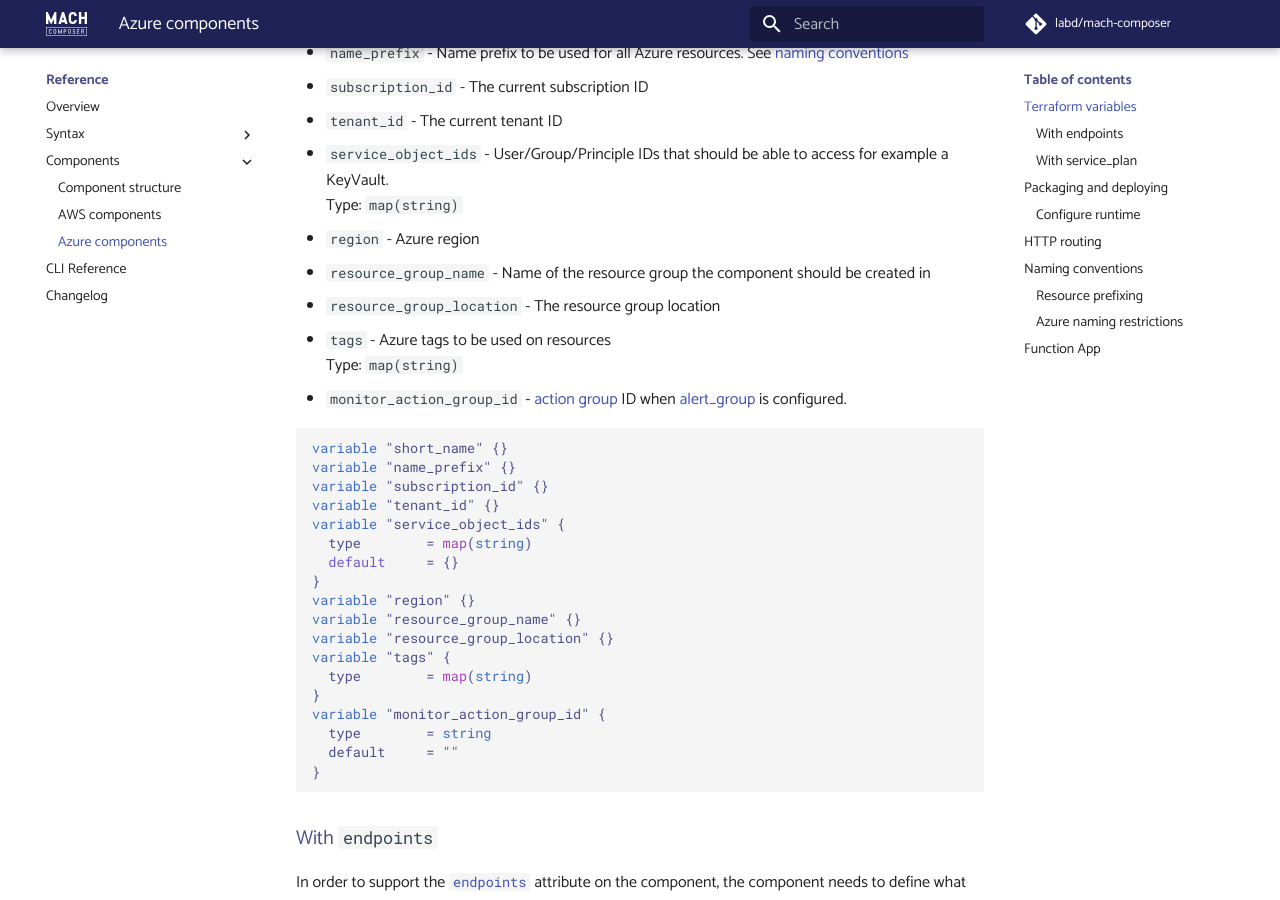
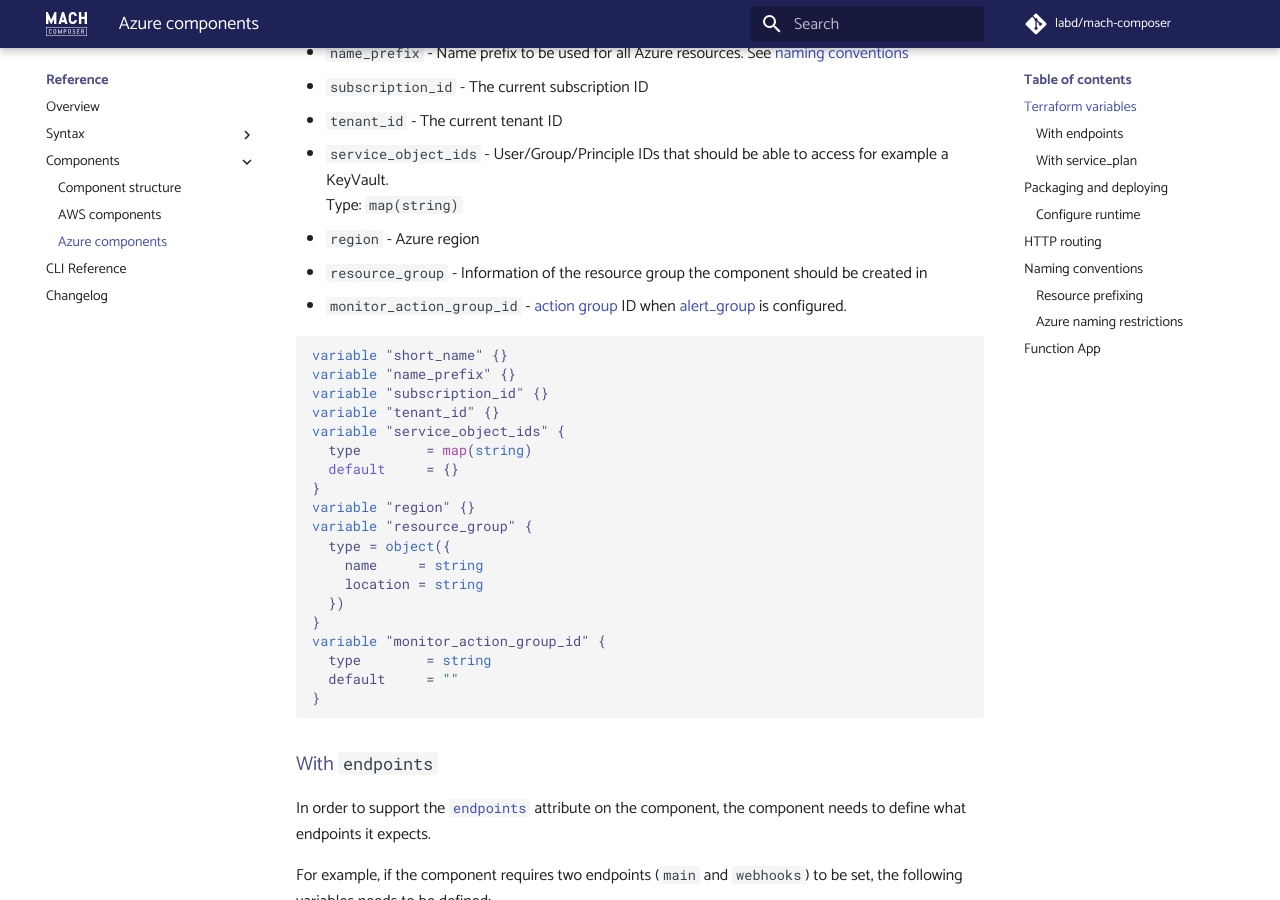
Before and after one commit to mach-composer/mach-composer-cli, an MkDocs documentation site: the page built from docs/src/reference/components/azure.md, in a window 1280 px wide and 900 px high, scrolled down 539 px. Built offline with MkDocs 1.6.1 and Material for MkDocs 9.7.7, drawn with Linux system fonts in a browser that asks for light colours; a script that is not in the unit is left out; comment, search, counter and statistics services are not loaded.

Commit message:
Make component tags generic variable
And combine resource_group name and location into one

````diff
--- a/docs/src/reference/components/azure.md
+++ b/docs/src/reference/components/azure.md
@@ -17,10 +17,7 @@ In addition to the [base variables](./structure.md#required-variables), an Azure
 - `service_object_ids` - User/Group/Principle IDs that should be able to access for example a KeyVault.<br>
 Type: `map(string)`
 - `region` - Azure region
-- `resource_group_name` - Name of the resource group the component should be created in
-- `resource_group_location` - The resource group location
-- `tags` - Azure tags to be used on resources<br>
-  Type: `map(string)`
+- `resource_group` - Information of the resource group the component should be created in
 - `monitor_action_group_id` - [action group](../../topics/deployment/config/azure.md#action-groups) ID when [alert_group](../syntax/general_config.md#azure) is configured.
 
 ```terraform
@@ -33,10 +30,11 @@ variable "service_object_ids" {
   default     = {}
 }
 variable "region" {}
-variable "resource_group_name" {}
-variable "resource_group_location" {}
-variable "tags" {
-  type        = map(string)
+variable "resource_group" {
+  type = object({
+    name     = string
+    location = string
+  })
 }
 variable "monitor_action_group_id" {
   type        = string
````
Also changed, not shown: docs/src/reference/components/structure.md (+5 -0 lines), 11 other files.
